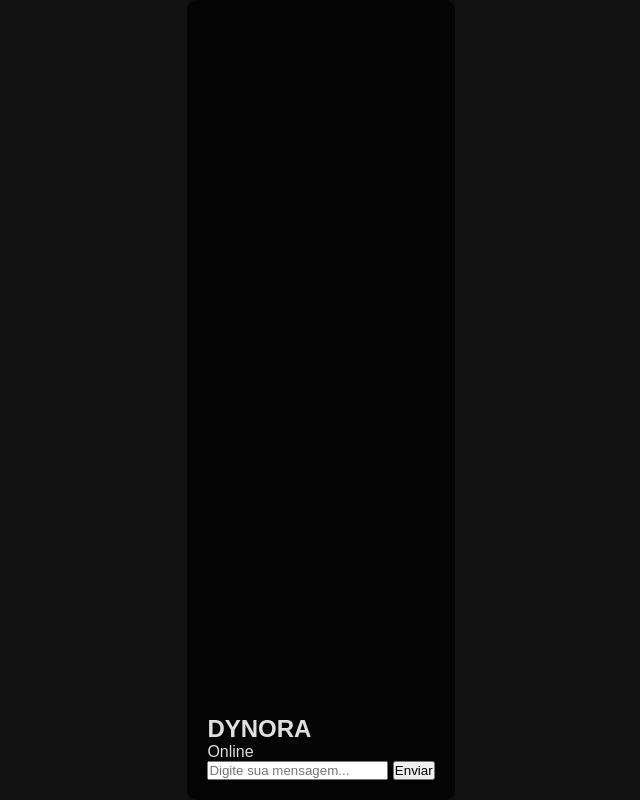
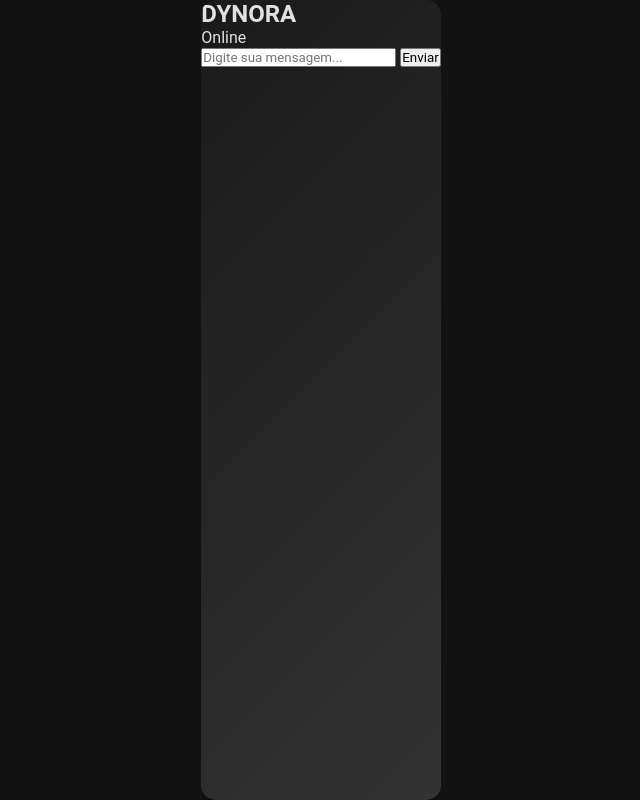
Before and after one commit to danilo631/Chat.Dynora, a Flask app: page / in a window 1280 px wide. Shown: the whole page, without its empty margins (319-959 px from the left). Run offline with Flask 3, Linux system fonts and the light colour scheme; parts of the project's set-up code (start-up, migrations or seed data) failed here and were passed over.

Commit message:
Update style.css

```diff
--- a/static/style.css
+++ b/static/style.css
@@ -1,9 +1,9 @@
-/* Definir o estilo global para a página */
+/* Estilos globais */
 * {
     margin: 0;
     padding: 0;
     box-sizing: border-box;
-    font-family: 'Arial', sans-serif;
+    font-family: 'Roboto', sans-serif;
 }
 
 body, html {
@@ -11,115 +11,129 @@
     display: flex;
     justify-content: center;
     align-items: center;
-    background: #121212; /* Cor de fundo escura, estilo Deep Sea */
-    color: #e0e0e0; /* Texto claro */
+    background-color: #121212; /* Fundo escuro, estilo Deep Sea */
+    color: #E1E1E1; /* Texto claro */
     font-size: 16px;
-    overflow: hidden; /* Impede a rolagem excessiva */
+    overflow: hidden;
 }
 
-/* Definir o chat em si */
+/* Caixa de chat */
 .chat-container {
     width: 100%;
-    max-width: 800px;
     height: 100%;
+    max-width: 1000px;
+    background: linear-gradient(135deg, #1a1a1a, #333);
+    border-radius: 15px;
     display: flex;
     flex-direction: column;
-    justify-content: flex-end;
-    background-color: rgba(0, 0, 0, 0.8);
-    border-radius: 10px;
-    padding: 20px;
-    box-shadow: 0 0 20px rgba(0, 0, 0, 0.5);
-    overflow-y: auto;
+    box-shadow: 0 5px 15px rgba(0, 0, 0, 0.3);
+    overflow: hidden;
 }
 
-/* Estilo para a área de mensagens */
+/* Area de mensagens */
 .messages {
     flex: 1;
     display: flex;
     flex-direction: column;
     overflow-y: auto;
-    padding-right: 10px;
-    margin-bottom: 10px;
+    padding: 20px;
+    background-color: rgba(0, 0, 0, 0.7);
+    border-bottom: 2px solid #444;
 }
 
-/* Cada mensagem dentro do chat */
 .message {
-    padding: 10px;
-    margin: 5px 0;
+    padding: 15px;
+    margin-bottom: 10px;
     border-radius: 10px;
+    font-size: 16px;
+    line-height: 1.4;
     max-width: 80%;
-    font-size: 18px;
-    line-height: 1.5;
 }
 
-/* Estilo para as mensagens do usuário */
 .user-message {
-    background-color: #1a73e8; /* Azul mais claro */
+    background-color: #1a73e8; /* Azul futurista */
     align-self: flex-end;
     color: white;
     border-top-right-radius: 0;
 }
 
-/* Estilo para as mensagens do bot */
 .bot-message {
-    background-color: #333;
+    background-color: #444;
     align-self: flex-start;
     color: #f5f5f5;
     border-top-left-radius: 0;
 }
 
-/* Estilo da área de input */
+/* Area de Input */
 .input-container {
     display: flex;
     justify-content: space-between;
     align-items: center;
+    padding: 15px;
     background-color: #333;
-    padding: 10px;
-    border-radius: 10px;
-    width: 100%;
+    border-top: 2px solid #444;
+    box-shadow: 0 -5px 15px rgba(0, 0, 0, 0.3);
 }
 
 .input-container input {
-    width: 90%;
-    padding: 10px;
-    background-color: #444;
+    width: 85%;
+    padding: 15px;
+    background-color: #555;
     border: none;
-    border-radius: 10px;
+    border-radius: 25px;
     color: white;
-    font-size: 16px;
+    font-size: 18px;
     outline: none;
-    box-shadow: inset 0 0 10px rgba(255, 255, 255, 0.1);
+    box-shadow: inset 0 0 15px rgba(255, 255, 255, 0.1);
+}
+
+.input-container input:focus {
+    box-shadow: inset 0 0 20px rgba(255, 255, 255, 0.2);
 }
 
 .input-container button {
+    width: 12%;
+    padding: 15px;
+    margin-left: 10px;
     background-color: #1a73e8;
     border: none;
-    padding: 12px;
-    margin-left: 10px;
-    border-radius: 10px;
+    border-radius: 50%;
     color: white;
     font-size: 18px;
     cursor: pointer;
-    transition: background-color 0.3s;
+    transition: all 0.3s ease;
 }
 
 .input-container button:hover {
     background-color: #1767d3;
+    transform: scale(1.1);
+}
+
+/* Mensagens de erro ou sem input */
+.no-input {
+    color: #f44336;
+    font-size: 16px;
+    text-align: center;
+    margin-top: 10px;
 }
 
 /* Responsividade para telas pequenas */
 @media (max-width: 768px) {
     .chat-container {
         max-width: 100%;
+        height: 100%;
+    }
+
+    .messages {
         padding: 15px;
     }
 
-    .messages {
-        margin-bottom: 15px;
+    .message {
+        font-size: 14px;
     }
 
     .input-container input {
-        font-size: 14px;
+        font-size: 16px;
     }
 
     .input-container button {
@@ -127,16 +141,26 @@
     }
 }
 
+/* Responsividade para telas menores que 480px */
 @media (max-width: 480px) {
+    .message {
+        font-size: 14px;
+        padding: 10px;
+    }
+
+    .input-container {
+        flex-direction: column;
+        padding: 10px;
+    }
+
     .input-container input {
-        font-size: 12px;
+        font-size: 14px;
+        width: 100%;
+        margin-bottom: 10px;
     }
 
     .input-container button {
-        font-size: 14px;
-    }
-
-    .message {
-        font-size: 14px;
+        font-size: 16px;
+        width: 100%;
     }
 }
```
